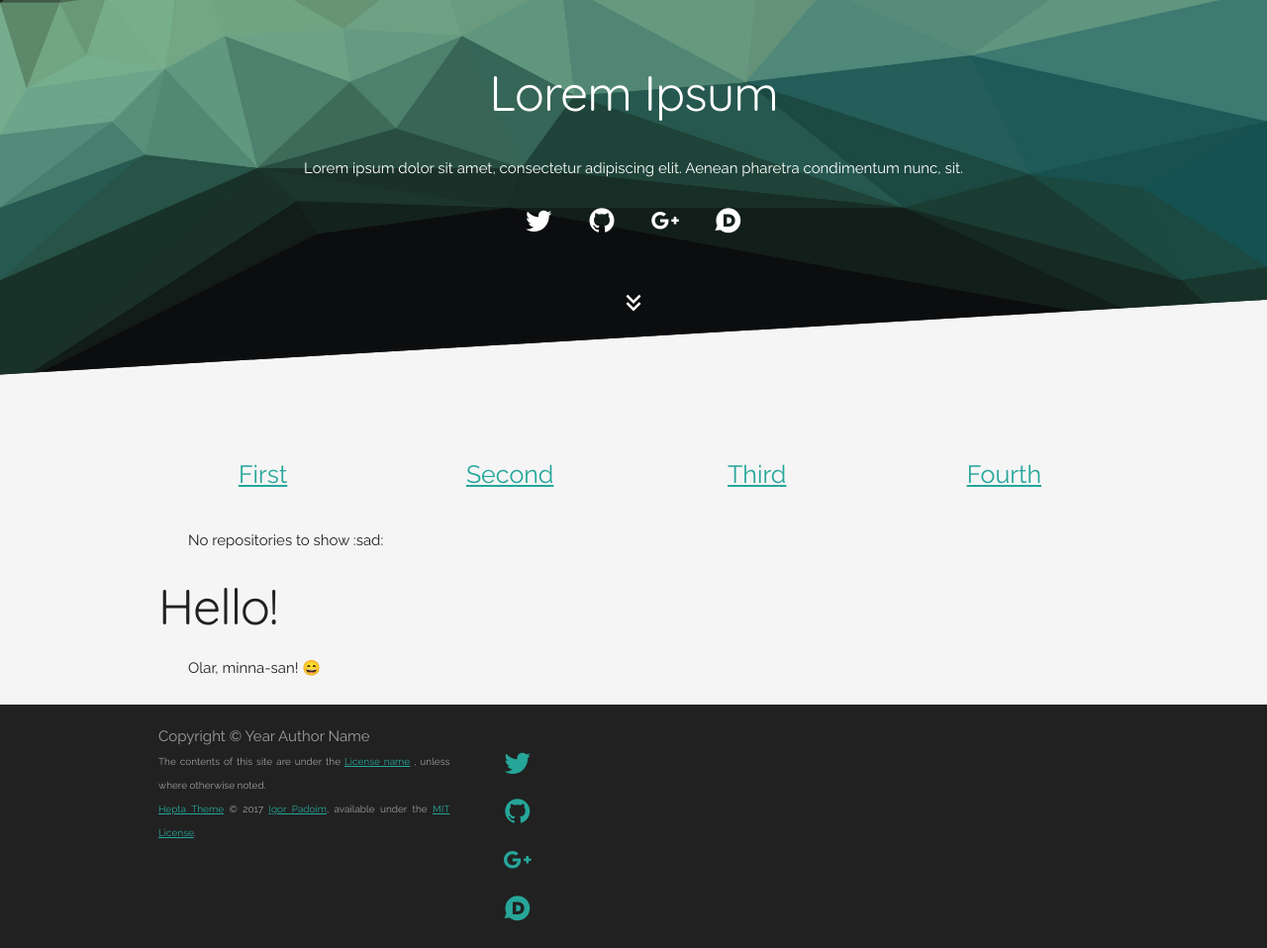
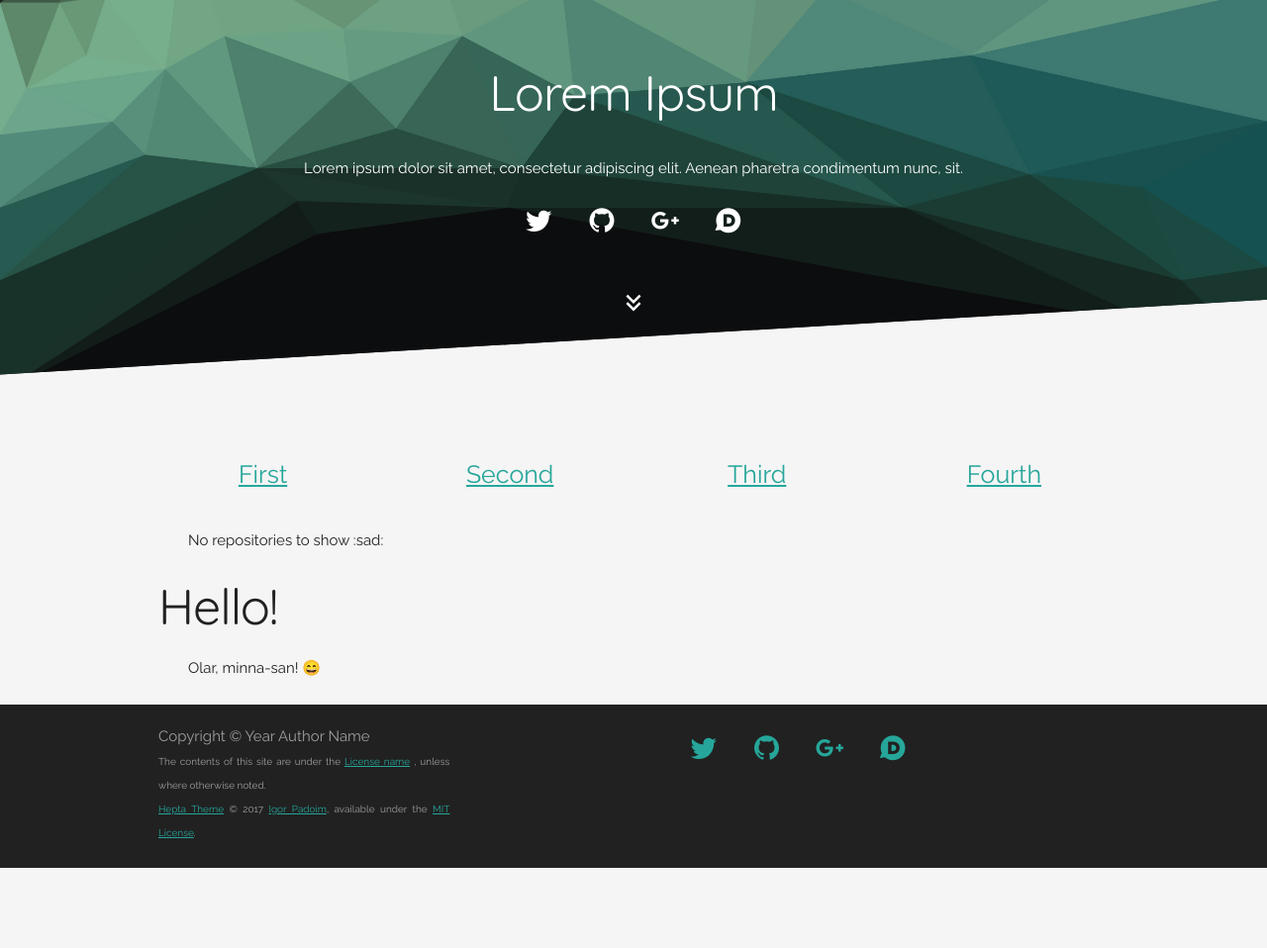
Before and after one commit to Nereare/Hepta, a Jekyll site: the page built from index.md, in a window 1280 px wide. Shown: the whole page at 99% size. Built offline with Jekyll 4.4.1, drawn with Linux system fonts in a browser that asks for light colours; emoji names are drawn with the system emoji font; after the commit the page ends 900 px from its top, so only the background shows below that.

Commit message:
Fixed repository and footer stylings.

```diff
--- a/_includes/footer.html
+++ b/_includes/footer.html
@@ -22,9 +22,9 @@
       <div class="eight columns">
         <p class="social-media">
           <a href="https://twitter.com/{{ site.twitter_username }}" class="mdi mdi-twitter"></a>
-          <a href="https://twitter.com/{{ site.github_username }}" class="mdi mdi-github-circle"></a>
-          <a href="https://twitter.com/{{ site.gplus_username }}" class="mdi mdi-google-plus"></a>
-          <a href="https://twitter.com/{{ site.disqus_username }}" class="mdi mdi-disqus"></a>
+          <a href="https://github.com/{{ site.github_username }}" class="mdi mdi-github-circle"></a>
+          <a href="https://plus.google.com/+{{ site.gplus_username }}" class="mdi mdi-google-plus"></a>
+          <a href="https://disqus.com/by/{{ site.disqus_username }}" class="mdi mdi-disqus"></a>
         </p>
       </div>
     </div>
--- a/_layouts/main.html
+++ b/_layouts/main.html
@@ -15,9 +15,9 @@
           <br />
           <span class="social-media">
             <a href="https://twitter.com/{{ site.twitter_username }}" class="mdi mdi-twitter"></a>
-            <a href="https://twitter.com/{{ site.github_username }}" class="mdi mdi-github-circle"></a>
-            <a href="https://twitter.com/{{ site.gplus_username }}" class="mdi mdi-google-plus"></a>
-            <a href="https://twitter.com/{{ site.disqus_username }}" class="mdi mdi-disqus"></a>
+            <a href="https://github.com/{{ site.github_username }}" class="mdi mdi-github-circle"></a>
+            <a href="https://plus.google.com/+{{ site.gplus_username }}" class="mdi mdi-google-plus"></a>
+            <a href="https://disqus.com/by/{{ site.disqus_username }}" class="mdi mdi-disqus"></a>
           </span>
         </p>
         <!-- Link down -->
@@ -67,7 +67,6 @@
             <p>
               {{ repo.description }}
               {% if repo.site %}
-              <br />
               <a href="{{ repo.site }}">Site</a>
               {% endif %}
             </p>
--- a/css/style.css
+++ b/css/style.css
@@ -58,15 +58,12 @@
 /* REPOSITORY DEFINITIONS
  * Definitions regarting the Repository collection divs.
  * ===================================================== */
-.repository {
-  background: #e0e0e0;
-  border: #616161 solid 1px;
-  border-radius: 1rem;
+.repository h3 {
+  font-size: 2rem;
+  margin-bottom: 0.5rem;
 }
-.repository h3 { font-size: 1.5rem; }
+.repository h3 i { margin-right: 0.5rem; }
 .repository h3 a { text-decoration: none; }
-.repository p { font-size: 1rem; }
-.repository p a { text-indent: 3rem; }
 
 /* FOOTER DEFINITIONS
  * Definitions regarding the footer.
@@ -81,13 +78,12 @@
   text-align: justify;
 }
 footer .copyright .license { font-size: 1rem; }
-footer .social-media {
+footer .social-media { text-align: center; }
+footer .social-media a {
   padding: 1.5rem;
   font-size: 3rem;
   width: 3rem;
-  text-align: center;
   text-decoration: none;
   margin: 0 0;
   border-radius: 50%;
-  color: #ffffff;
 }
```
